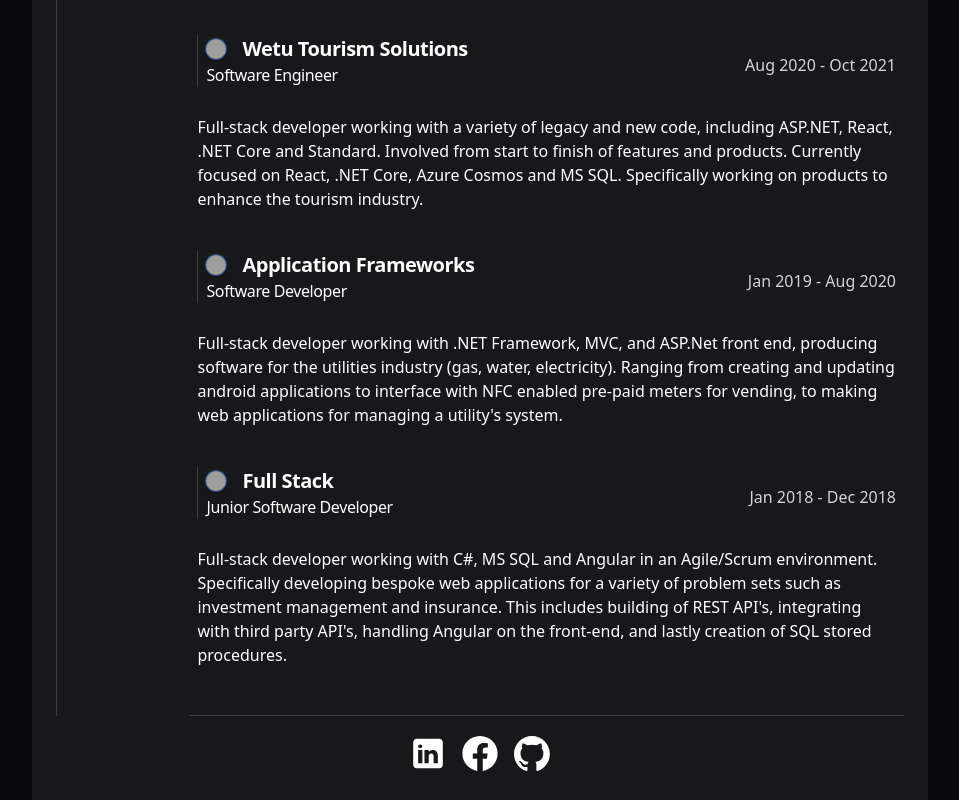
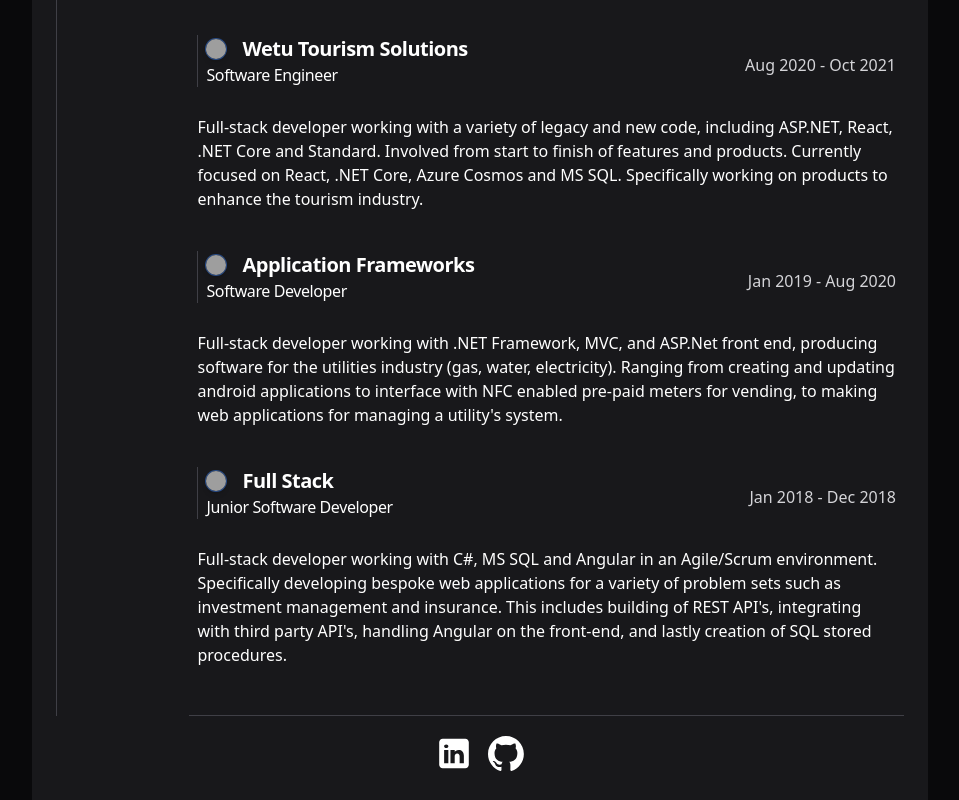
Before and after one commit to Desimis/whoami, an Astro site: page / in a window 1280 px wide. Shown: the part 965-1765 px from the top of the page, without its empty margins (160-1119 px from the left). Built offline with nearby package versions, Linux system fonts and the light colour scheme; Astro itself is replaced by a stand-in of ours; grey boxes are pictures that could not be loaded.

Commit message:
clear out facebook socials

```diff
--- a/src/components/Socials.astro
+++ b/src/components/Socials.astro
@@ -5,6 +5,5 @@
 
 <section class="flex justify-center items-center gap-2 mt-4">
     <Social socialLink="https://www.linkedin.com/in/christian-mills28/" altDescription="LinkedIn" svgLink="/images/linkedin-white.svg" />
-    <Social socialLink="https://www.facebook.com/cmmills1/" altDescription="Facebook" svgLink="/images/facebook-white.svg" />
     <Social socialLink="http://github.com/desimis" altDescription="GitHub" svgLink="/images/github-mark-white.svg" />
 </section>
```
Also changed, not shown: public/images/facebook-white.svg (deleted).
